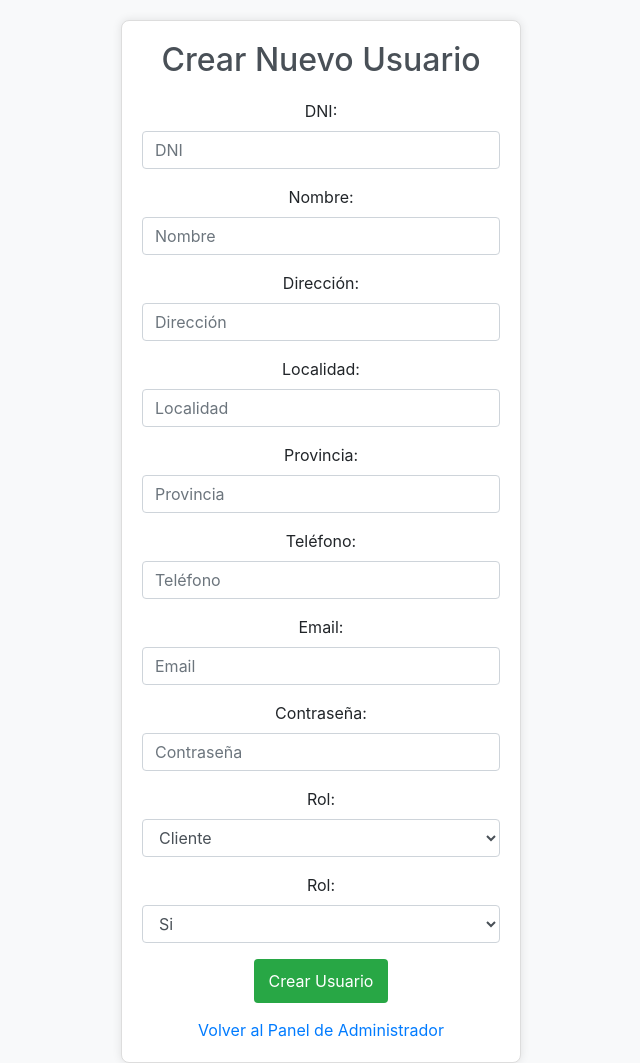
After one commit to Elizaga21/Elizaga21.github.io, a PHP site: page /registro_admin.php in a window 1280 px wide. The commit adds this page. Shown: the whole page, without its empty margins (319-959 px from the left). Run offline with PHP 8.4, Linux system fonts and the light colour scheme; the visitor is signed in with stand-in values (Sample User, id 1).

Commit message:
registroAdmin

```diff
--- a/header.php
+++ b/header.php
@@ -41,7 +41,7 @@
 
             echo '<li><a href="perfil.php"><strong>Mi Perfil</strong></a></li>';
             echo '<li><a href="manual.php"><strong>Manual Usuario</strong></a></li>';
-            echo '<li><a href="logout.php"><strong>Cerrar Sesión</strong></a></li>';
+            echo '<li><a href="cerrar_sesion.php"><strong>Cerrar Sesión</strong></a></li>';
         } else {
             // Menú predeterminado para usuarios no autenticados
             echo '<li><a href="login.php"><strong>Iniciar Sesión</strong></a></li>';
--- /dev/null
+++ b/registro_admin.php
@@ -0,0 +1,218 @@
+<?php
+session_start();
+
+if (!isset($_SESSION['user_id']) || $_SESSION['rol'] !== 'administrador') {
+    header("Location: login.php");
+    exit();
+}
+
+require 'db_connection.php';
+
+if ($_SERVER['REQUEST_METHOD'] === 'POST') {
+    $dni = $_POST['dni'];
+    $nombre = $_POST['nombre'];
+    $direccion = $_POST['direccion'];
+    $localidad = $_POST['localidad'];
+    $provincia = $_POST['provincia'];
+    $telefono = $_POST['telefono'];
+    $email = $_POST['email'];
+    $contrasena = password_hash($_POST['contrasena'], PASSWORD_DEFAULT);
+    $rol = $_POST['rol'];
+    $activo =  $_POST['activo'];
+
+    if (!preg_match('/^\d{8}[a-zA-Z]$/', $dni)) {
+        $error_message = "Formato de DNI incorrecto.";
+    } else {
+        $letra = strtoupper(substr($dni, -1));
+        $numeros = substr($dni, 0, -1);
+        $calculo_letra = "TRWAGMYFPDXBNJZSQVHLCKE";
+        $posicion = $numeros % 23;
+
+        if ($calculo_letra[$posicion] !== $letra) {
+            $error_message = "Letra de DNI incorrecta.";
+        } else {
+
+            $stmt_dni = $pdo->prepare("SELECT COUNT(*) FROM usuarios WHERE dni = ?");
+            $stmt_dni->execute([$dni]);
+            $dni_exists = $stmt_dni->fetchColumn();
+
+            if ($dni_exists) {
+                $error_message = "El DNI ya está registrado.";
+            } else {
+
+                $max_field_lengths = array(
+                    'dni' => 9,
+                    'nombre' => 255,
+                    'direccion' => 255,
+                    'localidad' => 255,
+                    'provincia' => 255,
+                    'telefono' => 9,
+                    'email' => 255,
+                    'contrasena' => 255,
+                    'rol' => 20,
+                );
+
+                foreach ($_POST as $field => $value) {
+                    if (strlen($value) > $max_field_lengths[$field]) {
+                        $error_message = "El campo $field excede la longitud máxima permitida.";
+                        break;
+                    }
+                }
+
+                if (!preg_match('/^\d{9}$/', $telefono)) {
+                    $error_message = "El teléfono debe contener 9 dígitos.";
+                }
+
+                if (!filter_var($email, FILTER_VALIDATE_EMAIL)) {
+                    $error_message = "Formato de correo electrónico incorrecto.";
+                }
+
+                $stmt_insert = $pdo->prepare("INSERT INTO usuarios (dni, nombre, direccion, localidad, provincia, telefono, email, contrasena, rol, activo) VALUES (?, ?, ?, ?, ?, ?, ?, ?, ?, ?)");
+                $stmt_insert->execute([$dni, $nombre, $direccion, $localidad, $provincia, $telefono, $email, $contrasena, $rol, $activo]);
+
+                header("Location: admin.php");
+                exit();
+            }
+        }
+    }
+}
+?>
+
+<!DOCTYPE html>
+<html lang="es">
+<head>
+    <title>Crear Nuevo Usuario</title>
+    <link rel="stylesheet" href="https://stackpath.bootstrapcdn.com/bootstrap/4.3.1/css/bootstrap.min.css">
+    <style>
+      body {
+            background-color: #f8f9fa;
+            display: flex;
+            flex-direction: column;
+            align-items: center;
+            justify-content: center;
+            margin: 0;
+        }
+
+        .container {
+            max-width: 400px;
+            width: 100%;
+            padding: 20px;
+            background-color: #fff;
+            border: 1px solid #ddd;
+            border-radius: 8px;
+            box-shadow: 0 0 10px rgba(0, 0, 0, 0.1);
+            text-align: center;
+            margin-top: 20px;
+        }
+
+        h2 {
+            color: #495057;
+        }
+
+        form {
+            margin-top: 20px;
+        }
+
+        input,
+        select {
+            margin-bottom: 15px;
+        }
+
+        input[type="submit"] {
+            background-color: #28a745;
+            color: #fff;
+            padding: 10px 15px;
+            border: none;
+            border-radius: 4px;
+            cursor: pointer;
+            transition: background-color 0.3s;
+        }
+
+        input[type="submit"]:hover {
+            background-color: #218838;
+        }
+
+
+        .error {
+            color: #dc3545;
+            margin-top: 10px;
+        }
+    </style>
+</head>
+<body>
+    <div class="container">
+        <h2>Crear Nuevo Usuario</h2>
+        <?php if (isset($error_message)) : ?>
+            <p class="error"><?php echo $error_message; ?></p>
+        <?php endif; ?>
+        <form method="POST" action="registro_admin.php">
+            <div class="form-group">
+                <label for="dni">DNI:</label>
+                <input type="text" name="dni" class="form-control" placeholder="DNI" title="Formato válido: 8 dígitos seguidos de una letra"  required>
+            </div>
+
+            <div class="form-group">
+                <label for="nombre">Nombre:</label>
+                <input type="text" name="nombre" class="form-control" placeholder="Nombre" required>
+            </div>
+
+            <div class="form-group">
+                <label for="direccion">Dirección:</label>
+                <input type="text" name="direccion" class="form-control" placeholder="Dirección" required>
+            </div>
+
+            <div class="form-group">
+                <label for="localidad">Localidad:</label>
+                <input type="text" name="localidad" class="form-control" placeholder="Localidad" required>
+            </div>
+
+            <div class="form-group">
+                <label for="provincia">Provincia:</label>
+                <input type="text" name="provincia" class="form-control" placeholder="Provincia" required>
+            </div>
+
+            <div class="form-group">
+                <label for="telefono">Teléfono:</label>
+                <input type="tel" name="telefono" class="form-control" title="El teléfono debe contener 9 dígitos" placeholder="Teléfono" required>
+            </div>
+
+            <div class="form-group">
+                <label for="email">Email:</label>
+                <input type="email" name="email" class="form-control" placeholder="Email" required>
+            </div>
+
+            <div class="form-group">
+                <label for="contrasena">Contraseña:</label>
+                <input type="password" name="contrasena" class="form-control" placeholder="Contraseña" required>
+            </div>
+
+            <div class="form-group">
+                <label for="rol">Rol:</label>
+                <select name="rol" class="form-control">
+                    <option value="usuario">Cliente</option>
+                    <option value="administrador">Administrador</option>
+                    <option value="editor">Empleado</option>
+                </select>
+            </div>
+
+            <div class="form-group">
+                <label for="activo">Rol:</label>
+                <select name="activo" class="form-control">
+                    <option value="1">Si</option>
+                    <option value="2">No</option>
+                </select>
+            </div>
+
+            <input type="submit" value="Crear Usuario" class="btn btn-success">
+        </form>
+        <?php if (isset($error_message)) : ?>
+         <p class="error"><?php echo $error_message; ?></p>
+        <?php endif; ?>
+        <a href="admin.php">Volver al Panel de Administrador</a>
+    </div>
+
+    <script src="https://code.jquery.com/jquery-3.3.1.slim.min.js"></script>
+    <script src="https://cdnjs.cloudflare.com/ajax/libs/popper.js/1.14.7/umd/popper.min.js"></script>
+    <script src="https://stackpath.bootstrapcdn.com/bootstrap/4.3.1/js/bootstrap.min.js"></script>
+</body>
+</html>
```
Also changed, not shown: informe_usuarios.php (+27 -0 lines).
